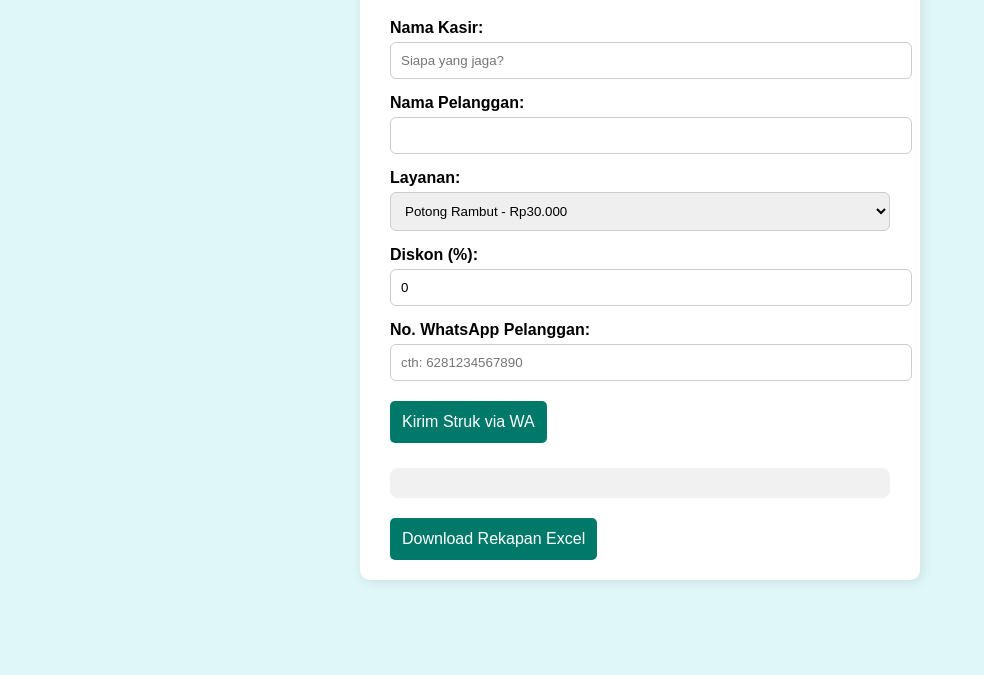
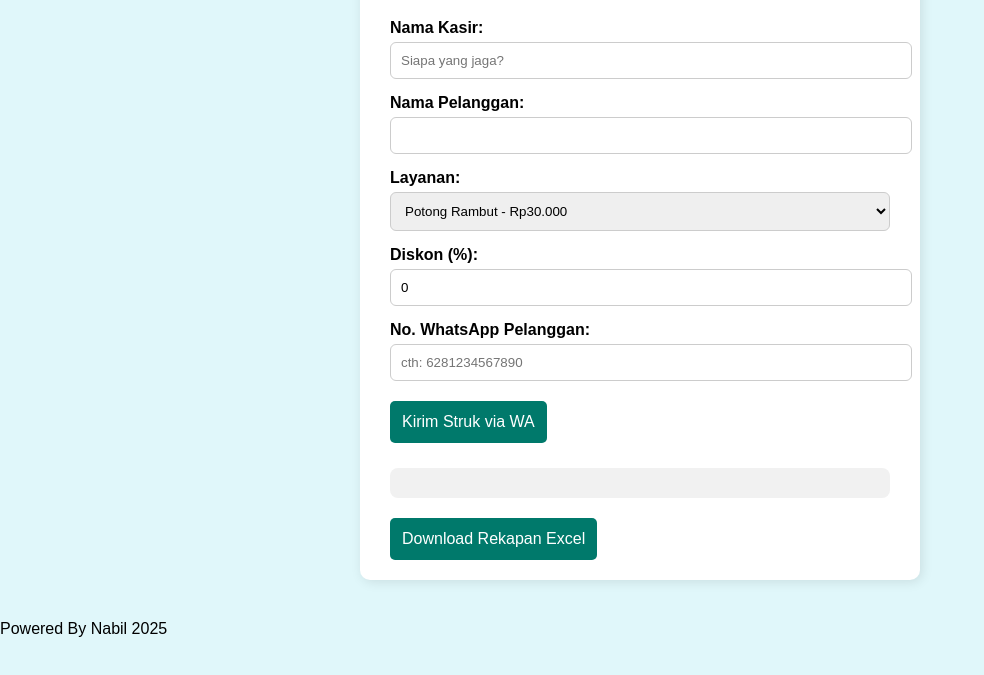
Before and after one commit to Knz17/jadwal, a plain HTML site: page index.html in a window 1280 px wide. Shown: the part 121-796 px from the top of the page, without its empty margins (0-984 px from the left). Drawn offline with Linux system fonts and the light colour scheme.

Commit message:
Update index.html

```diff
--- a/index.html
+++ b/index.html
@@ -40,6 +40,9 @@
     <button id="exportBtn" class="exportBtn">Download Rekapan Excel</button>
   </div>
 
+  <footer class="footer">
+    Powered By Nabil 2025
+  </footer>
   <script src="https://cdnjs.cloudflare.com/ajax/libs/xlsx/0.18.5/xlsx.full.min.js"></script>
   <script src="script.js"></script>
 </body>
```
